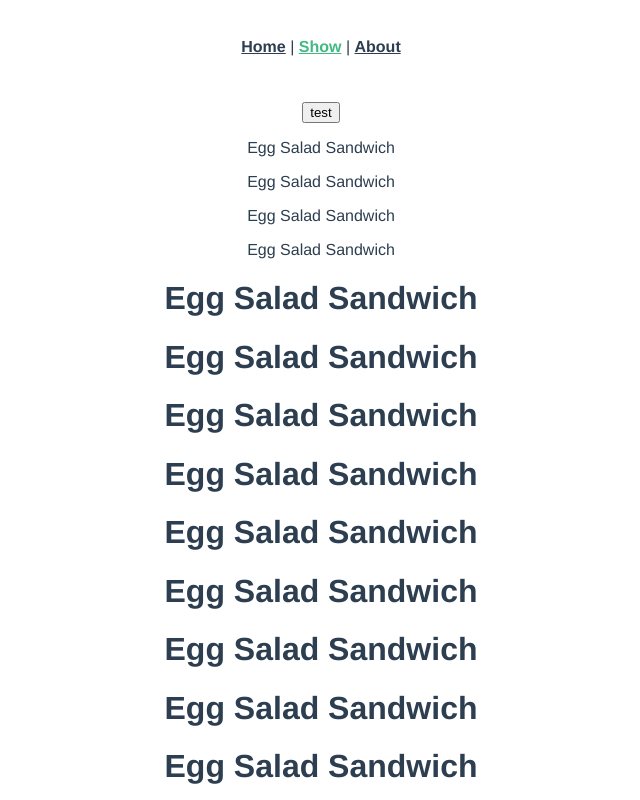
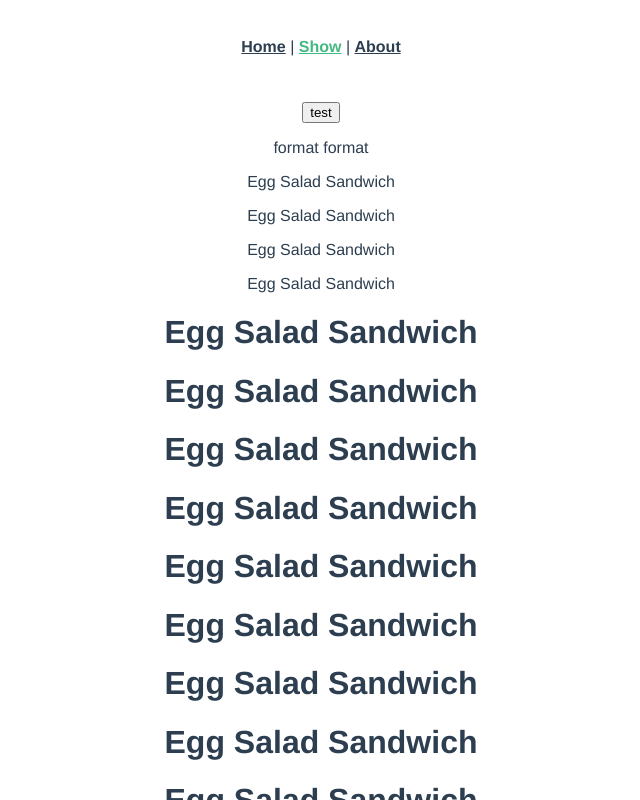
Before and after one commit to cellulosami/resume_pdf_renderer, a Vue app: page /resumes/1 in a window 1280 px wide. Shown: the top 800 px of the page, without its empty margins (319-959 px from the left). Built offline with nearby package versions, Linux system fonts and the light colour scheme; no server answers.

Commit message:
add ability to read columns query parameter in show page

```diff
--- a/src/views/Show.vue
+++ b/src/views/Show.vue
@@ -3,6 +3,10 @@
     <p>
       <button v-on:click="pdfTest">test</button>
     </p>
+    format {{ format }} format
+    {{ currentStudent.first_name }}
+    <br />
+    {{ currentStudent.experiences }}
     <div id="test">
       <p>Egg Salad Sandwich</p>
       <p>Egg Salad Sandwich</p>
@@ -64,10 +68,12 @@ export default {
   data: function () {
     return {
       currentStudent: {},
+      format: "",
     }
   },
   mounted: function () {
     console.log("mounted");
+    this.format = this.$route.query.columns;
     axios
       .get("/api/students/" + this.$route.params.id)
       .then(response => {
@@ -84,7 +90,7 @@ export default {
       var element = document.getElementById('test');
       var opt = {
         margin: 8,
-        // pagebreak: { mode: 'avoid-all' }
+        pagebreak: { mode: 'avoid-all' }
       }
       html2pdf().set(opt).from(element).save();
     }
```
